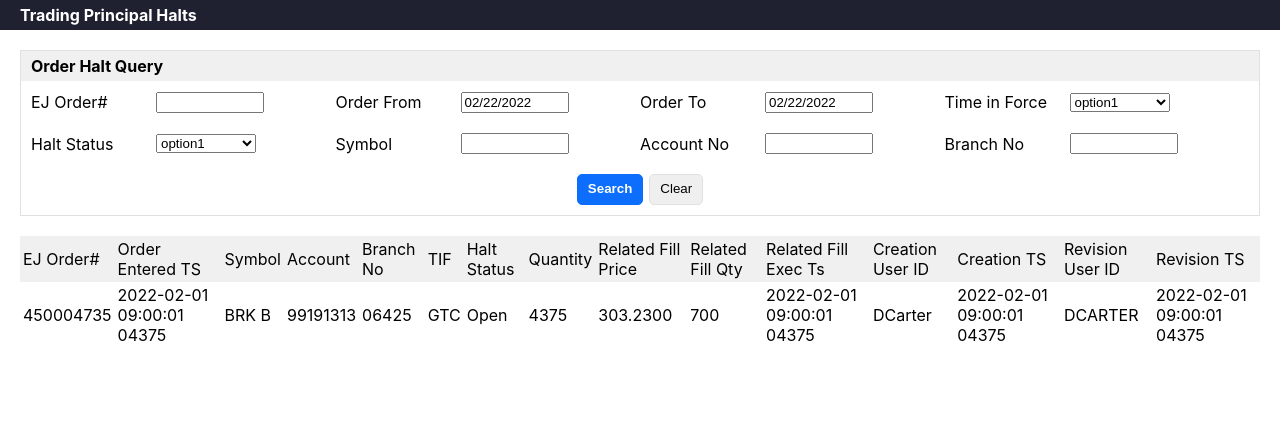
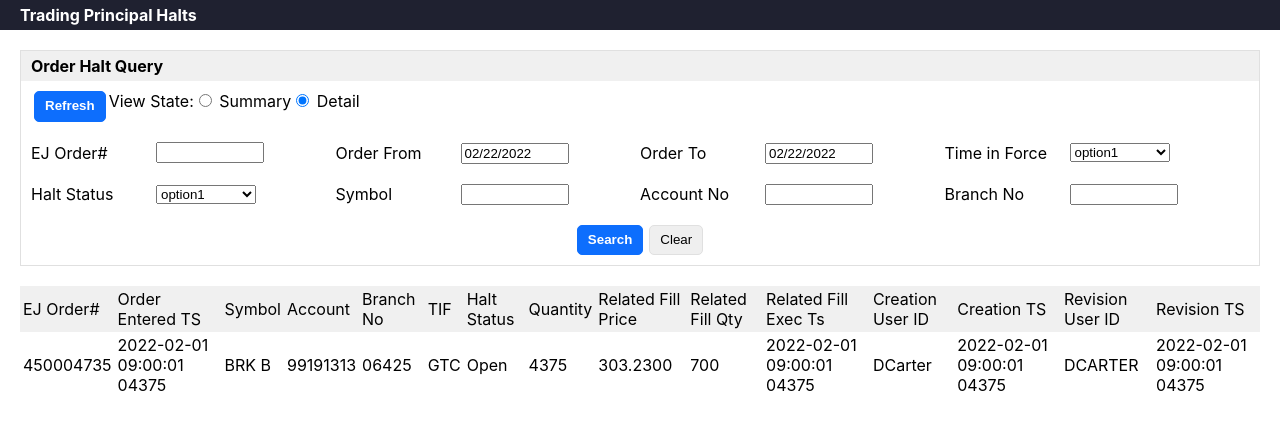
Before and after one commit to memorysight/TradeHalts2022Version1, a React (Create React App) app: page / in a window 1280 px wide. Shown: the top 430 px of the page. Built offline with nearby package versions, Linux system fonts and the light colour scheme.

Commit message:
included summary page

```diff
--- a/src/Home.css
+++ b/src/Home.css
@@ -23,13 +23,13 @@ legend{
 
 
 }
-label{
+.element label {
     width: 125px;
     display: block;
 
 }
 
-input, select{
+.element input, select{
     width: 100px;
 
 }
@@ -58,6 +58,9 @@ table{
     width: 100%;
 
 }
+table.halfwidth{
+    width: 50%;
+}
 thead{
     background: #f0f0f0;
 }
--- a/src/Home.tsx
+++ b/src/Home.tsx
@@ -3,17 +3,29 @@ import {useState} from "react";
 import DatePicker from "react-datepicker";
 import "react-datepicker/dist/react-datepicker.css";
 
-
+type Views = "summary" | "detail";
+const mockSummary = [{symbol:"APL", quantity: 100}, {symbol:"IBM", quantity: 167}, {symbol:"TSL", quantity: 1450}]
 const Home = ()=>{
+    const [selectedView, setSelectedView] = useState< Views >("detail");
     const [startDate, setStartDate] = useState<Date | null>(new Date());
     const [endDate, setEndDate] = useState<Date | null>(new Date());
+    const handleChangeView = (newView:Views ) => () => setSelectedView(newView)
 
     return(
         <div>
             <form>
                 <legend>
-                    Order Halt Query
+                    Order Halt {selectedView === "summary" ? "Summary" : "Query"}
                 </legend>
+                <div className = "inputRow">
+                    <button className = "primary" type = "button" onClick = {()=>{console.log("refresh")}}> Refresh</button>
+
+                        View State: <label><input onChange={handleChangeView("summary" )} type = "radio" checked = {selectedView === "summary"}/> Summary </label>
+                        <label><input onChange={handleChangeView("detail" )} type = "radio" checked = {selectedView === "detail"}/> Detail </label>
+
+
+                </div>
+                {selectedView === "detail" && <>
                 <div className = "inputRow">
                     <div className = "element">
                         <label>EJ Order#</label>
@@ -72,8 +84,39 @@ const Home = ()=>{
                     <button className= "primary"> Search </button>
                     <button >Clear</button>
                 </div>
+                </>}
             </form>
+            {selectedView === "summary" &&
+              <table className = "halfwidth" cellSpacing={0} cellPadding={0}>
+              <thead>
+                  <tr>
+                      <th>
+                          EJ Order#
+                      </th>
 
+                      <th>
+                          # Orders Halted
+                      </th>
+                     </tr>
+                </thead>
+                <tbody>
+                    {mockSummary.map(item => (
+                            <tr key = {item.symbol}>
+                            <td>
+                                {item.symbol}
+                            </td>
+                            <td>
+                                {item.quantity}
+                            </td>
+                         </tr >
+                    ))}
+
+                    </tbody>
+                 </table>
+                      }
+
+
+            {selectedView === "detail" &&
             <table cellSpacing={0} cellPadding={0}>
                 <thead>
                     <tr>
@@ -185,7 +228,7 @@ const Home = ()=>{
 
                     </tr>
                 </tbody>
-            </table>
+            </table> }
 
         </div>
     )
```
